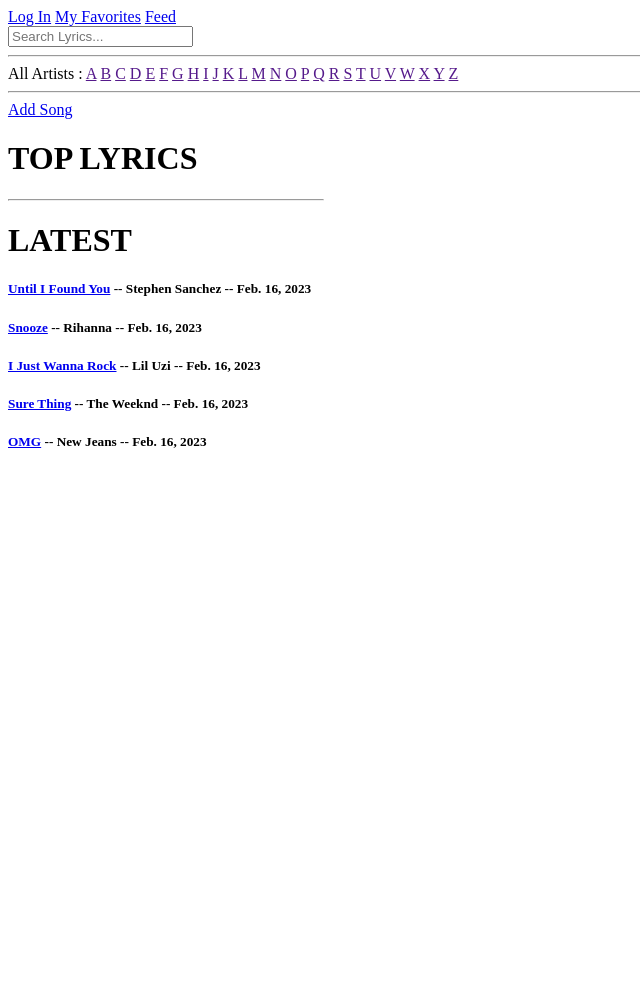
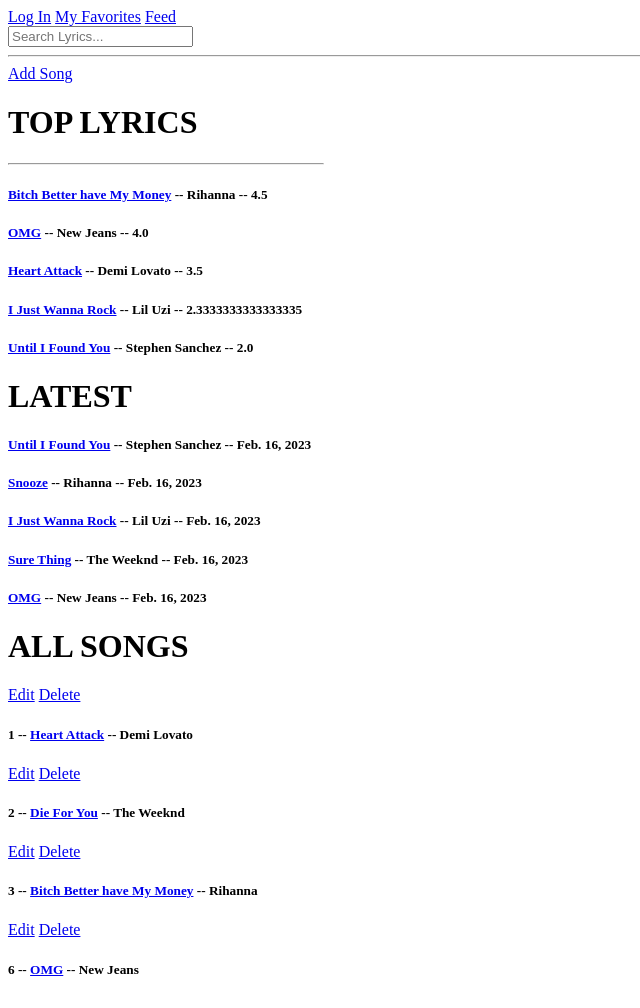
Before and after one commit to wafas-repo/MeloFile, a Django app: a page that uses templates/navbar.html in a window 1280 px wide. Shown: the whole page, without its empty margins (0-640 px from the left). Before the commit the page ends 448 px from the top, so only its background shows below. Run offline with Django 4.2, Linux system fonts and the light colour scheme; data comes from the database, SQL or seed files in the repository; both versions use the stored data as it was after the commit; some libraries are stand-ins or nearby versions.

Commit message:
Highest Rated Lyrics Div

```diff
--- a/base/models.py
+++ b/base/models.py
@@ -55,7 +55,7 @@
         return '%s - %s' % (self.song.title, self.user)# pylint: disable=maybe-no-member
 
 class Rating(models.Model):
-    song = models.ForeignKey(Song, on_delete=models.CASCADE, related_name="ratings")
+    song = models.ForeignKey(Song, on_delete=models.CASCADE)
     user = models.ForeignKey(User, on_delete=models.CASCADE, null=True)
     rating = models.IntegerField(default=0)
 
--- a/base/templates/base/home.html
+++ b/base/templates/base/home.html
@@ -9,7 +9,7 @@
     }
 </style>
 
-<div>
+<!-- <div>
     All Artists : <a href="">A</a>
                   <a href="">B</a>
                   <a href="">C</a>
@@ -37,7 +37,7 @@
                   <a href="">Y</a>
                   <a href="">Z</a>
                   <hr>
-</div>
+</div> -->
 <div class="home-container">
 
     <!-- <div>
@@ -48,8 +48,17 @@
 
         <a href="{% url 'add-song' %}">Add Song</a>
 
+
+
         <h1>TOP LYRICS</h1>
         <hr>
+
+        {% for song in ratings %}
+            <div>
+                <h5> <a href="{% url 'song' song.id %}">{{song.title}}</a> -- {{song.artist}} -- {{song.average_rating}}</h5>
+            </div>
+        {% endfor %}
+
 
         <h1>LATEST</h1>
 
@@ -59,9 +68,11 @@
             </div>
         {% endfor %}
 
-        <!-- <div>
+        <h1>ALL SONGS</h1>
+
+        <div>
             {% include 'base/feed_component.html' %}
-        </div> -->
+        </div>
 
     </div>
 
--- a/base/templates/base/song.html
+++ b/base/templates/base/song.html
@@ -48,6 +48,8 @@
         <span class="fa fa-star {% if song.average_rating > 4 %} checked {% endif %}"></span>
         <span>({{rating_count}} ratings)</span>
     </h5>
+
+
 
     <ul class="btn btn-light list-inline rating-list">
         <li onclick="rate(5, {{ song.id }})">
--- a/base/views.py
+++ b/base/views.py
@@ -1,5 +1,6 @@
 from django.shortcuts import render, redirect
 from django.db.models import Q
+from django.db.models import Avg
 from django.contrib.auth import authenticate, login, logout
 from django.db import IntegrityError
 from django.http import HttpResponse, HttpResponseRedirect
@@ -11,7 +12,6 @@
 # Create your views here.
 
 def home(request):
-    latest = Song.objects.all()[::-1][0:5]
     q = request.GET.get('q') if request.GET.get('q') != None else ''
     songs =  Song.objects.filter(
         Q(title__icontains=q) |
@@ -19,7 +19,9 @@
         Q(artist__name__icontains=q)
         )
     genres= Genre.objects.all()
-    context = {'songs': songs, 'genres': genres, 'latest':latest}
+    latest = Song.objects.all()[::-1][0:5]
+    ratings = Song.objects.annotate(avg_rate=(Avg("rating__rating"))).order_by('avg_rate')[::-1][:5]
+    context = {'songs': songs, 'genres': genres, 'latest':latest, 'ratings': ratings}
     return render(request, 'base/home.html', context )
 
 def userProfile(request, pk):
--- a/templates/navbar.html
+++ b/templates/navbar.html
@@ -1,8 +1,10 @@
+
 
 
         {% if user.is_authenticated %}
 
             <a href="{% url 'logout' %}">Log Out</a>
+            <a href="{% url 'user-profile' user.id %}">{{user.username}}</a>
 
         {% else %}
 
```
Also changed, not shown: base/migrations/0006_alter_rating_song.py (added), db.sqlite3.
